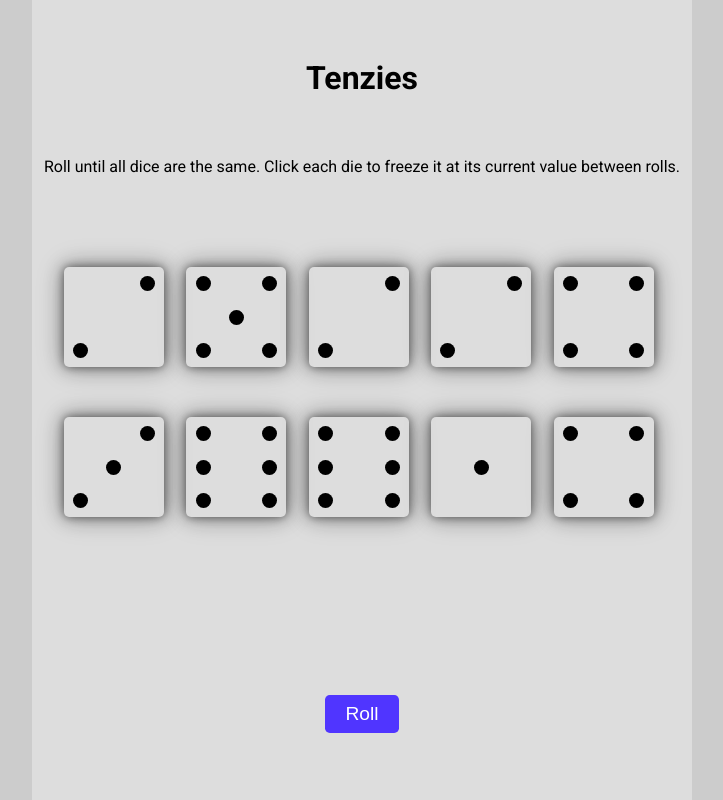
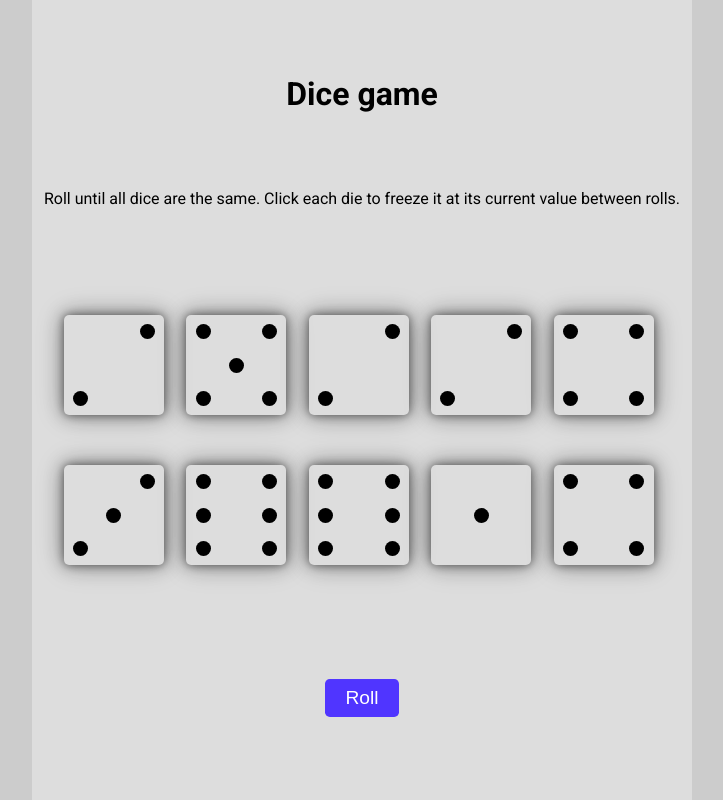
Before and after one commit to ajarek/react-77-vite-dice, a React (Vite) app: page / in a window 1280 px wide. Shown: the whole page, without its empty margins (278-1001 px from the left). Built offline with nearby package versions, Linux system fonts and the light colour scheme.

Commit message:
refactoring+ npm confetti

```diff
--- a/package.json
+++ b/package.json
@@ -10,6 +10,7 @@
   },
   "dependencies": {
     "react": "^18.2.0",
+    "react-confetti": "^6.1.0",
     "react-dom": "^18.2.0",
     "uuid": "^9.0.0"
   },
--- a/src/App.jsx
+++ b/src/App.jsx
@@ -1,94 +1,96 @@
-import React from 'react'
+import React, { useEffect, useState } from 'react'
+import { v4 as uuidv4 } from 'uuid'
+import Confetti from 'react-confetti'
 import Dice from './components/Dice'
-import { v4 as uuidv4 } from 'uuid';
-
-// import Confetti from 'react-confetti'
 
 function App() {
-  const [dices, setDices] = React.useState(allNewDice())
-  const [tenzies, setTenzies] = React.useState(false)
-  const [roll, setRoll] = React.useState(0)
-  const [start, setStart] = React.useState(false)
-  const [seconds, setSeconds] = React.useState(0)
-  const [minutes, setMinutes] = React.useState(0)
-  const [hours, setHours] = React.useState(0)
+  const [dices, setDices] = useState(allNewDice())
+  const [correct, setCorrect] = useState(false)
+  const [roll, setRoll] = useState(0)
+  const [start, setStart] = useState(false)
+  const [seconds, setSeconds] = useState(0)
+  const [minutes, setMinutes] = useState(0)
+  const [hours, setHours] = useState(0)
 
-  if (seconds > 59){
+  if (seconds > 59) {
     setSeconds(0)
-    setMinutes(minute => minute + 1)
+    setMinutes((minute) => minute + 1)
   }
-  if (minutes > 59){
+  if (minutes > 59) {
     setMinutes(0)
-    setHours(hour => hour + 1)
+    setHours((hour) => hour + 1)
   }
-  if (hours > 23){
+  if (hours > 23) {
     setSeconds(0)
     setMinutes(0)
     setHours(0)
   }
 
-  React.useEffect(() =>{
-
-    let timer = setInterval(() =>{
-      if (!start){
+  useEffect(() => {
+    let timer = setInterval(() => {
+      if (!start) {
         return
       }
-      if (tenzies){
+      if (correct) {
         return
       }
-      setSeconds(second => second + 1)
+      setSeconds((second) => second + 1)
     }, 1000)
 
     return () => clearInterval(timer)
-  }, [start, !tenzies])
+  }, [start, !correct])
 
-  React.useEffect(() => {
+  useEffect(() => {
     let value = dices[0].value
-    let isHeld = dices.every(dice => dice.isHeld)
-    let sameValue = dices.every(dice => dice.value === value)
-    if (sameValue && isHeld){
-      setTenzies(true)
-    }
-    else{
-      setTenzies(false)
-    }
+    let isHeld = dices.every((dice) => dice.isHeld)
+    let sameValue = dices.every((dice) => dice.value === value)
+    sameValue && isHeld ? setCorrect(true) : setCorrect(false)
   }, [dices])
 
-
-  function allNewDice(){
+  function allNewDice() {
     const newArray = []
-    for (let i = 0; i < 10; i++){
-      newArray.push({id:uuidv4(),value:(Math.floor(Math.random() * 6) + 1), isHeld:false})
+    for (let i = 0; i < 10; i++) {
+      newArray.push({
+        id: uuidv4(),
+        value: Math.floor(Math.random() * 6) + 1,
+        isHeld: false,
+      })
     }
     return newArray
   }
 
-  function holdDice(id){
+  function holdDice(id) {
     setStart(true)
-    if (tenzies){
+    if (correct) {
       return
     }
-    setDices(dices => dices.map(dice =>{
-      return dice.id === id ? {...dice, isHeld: !dice.isHeld} : dice
-    }))
+    setDices((dices) =>
+      dices.map((dice) => {
+        return dice.id === id ? { ...dice, isHeld: !dice.isHeld } : dice
+      })
+    )
   }
 
-  function rollDice(){
-    if (tenzies){
+  function rollDice() {
+    if (correct) {
       setHours(0)
       setMinutes(0)
       setSeconds(0)
       setStart(false)
       setDices(allNewDice())
+      setRoll(0)
       return
     }
-    setDices(dices => dices.map(dice =>{
-      return dice.isHeld === false ? {...dice, value: (Math.floor(Math.random() * 6) + 1)}: dice
-    }))
-    setRoll(x => x + 1)
-
+    setDices((dices) =>
+      dices.map((dice) => {
+        return dice.isHeld === false
+          ? { ...dice, value: Math.floor(Math.random() * 6) + 1 }
+          : dice
+      })
+    )
+    setRoll((x) => x + 1)
   }
-  const diceElements = dices.map(dice =>{
+  const diceElements = dices.map((dice) => {
     return (
       <Dice
         key={dice.id}
@@ -102,22 +104,32 @@ function App() {
 
   return (
     <div className='App'>
-
-      {/* {tenzies && <Confetti />} */}
-      {!start && <h1 className="title">Tenzies</h1>}
-      {!start && <p className="instructions">Roll until all dice are the same.
-            Click each die to freeze it at its current value between rolls.</p>}
-      {start && <div className='start-menu'>
-        <h1 className='timer'>Time {String(hours).padStart(2, '0')}:{String(minutes).padStart(2, '0')}:{String(seconds).padStart(2, '0')}</h1>
-        <h1 className='count-roll'>Count: {roll}</h1>
-      </div>
-      }
-      <div className='dice-container'>
-        {diceElements}
-      </div>
-      <button onClick={rollDice} className='roll-button'>{tenzies ? 'New Game' : 'Roll'}</button>
+      {correct && <Confetti />}
+      {!start && <h1 className='title'>Dice game</h1>}
+      {!start && (
+        <p className='instructions'>
+          Roll until all dice are the same. Click each die to freeze it at its
+          current value between rolls.
+        </p>
+      )}
+      {start && (
+        <div className='start-menu'>
+          <h1 className='timer'>
+            Time {String(hours).padStart(2, '0')}:
+            {String(minutes).padStart(2, '0')}:
+            {String(seconds).padStart(2, '0')}
+          </h1>
+          <h1 className='count-roll'>Count: {roll}</h1>
+        </div>
+      )}
+      <div className='dice-container'>{diceElements}</div>
+      <button
+        onClick={rollDice}
+        className='roll-button'
+      >
+        {correct ? 'New Game' : 'Roll'}
+      </button>
     </div>
-
   )
 }
 
--- a/src/components/Dice.jsx
+++ b/src/components/Dice.jsx
@@ -1,7 +1,7 @@
 import React from 'react'
 import { v4 as uuidv4 } from 'uuid';
 
-function Dice(props) {
+const Dice=({value, holdDice, isHeld})=> {
   const faces = [
     [<div key={uuidv4()} className="dot center middle"></div>],
 
@@ -30,9 +30,9 @@ function Dice(props) {
     <div key={uuidv4()} className="dot bottom left"></div>,
     <div key={uuidv4()} className="dot bottom right"></div>],
   ]
-  let face = faces[props.value - 1]
+  let face = faces[value - 1]
   return (
-    <div onClick={props.holdDice} className={props.isHeld === true ? 'dice held' : 'dice'}>
+    <div onClick={holdDice} className={isHeld === true ? 'dice held' : 'dice'}>
       {face}
     </div>
   )
--- a/src/index.css
+++ b/src/index.css
@@ -24,7 +24,7 @@ body{
   max-width: 660px;
   width: 100%;
   margin: 0 auto;
-  height: 50vh;
+  height: 40vh;
   padding: 32px;
   display: grid;
   grid-template-columns: repeat(5,1fr);
```
Also changed, not shown: 1 other file (tests, documents, lock files or other folders).
